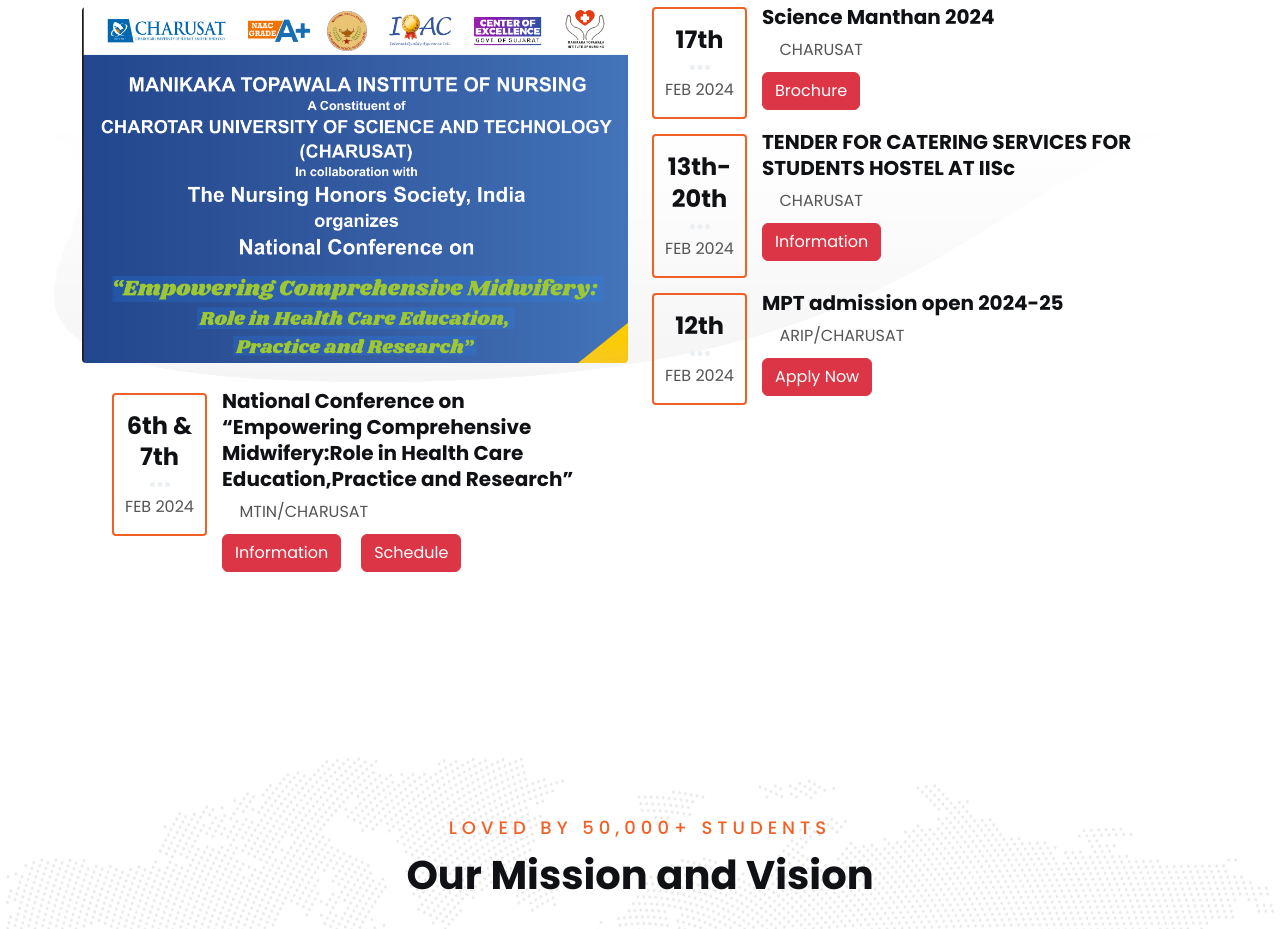
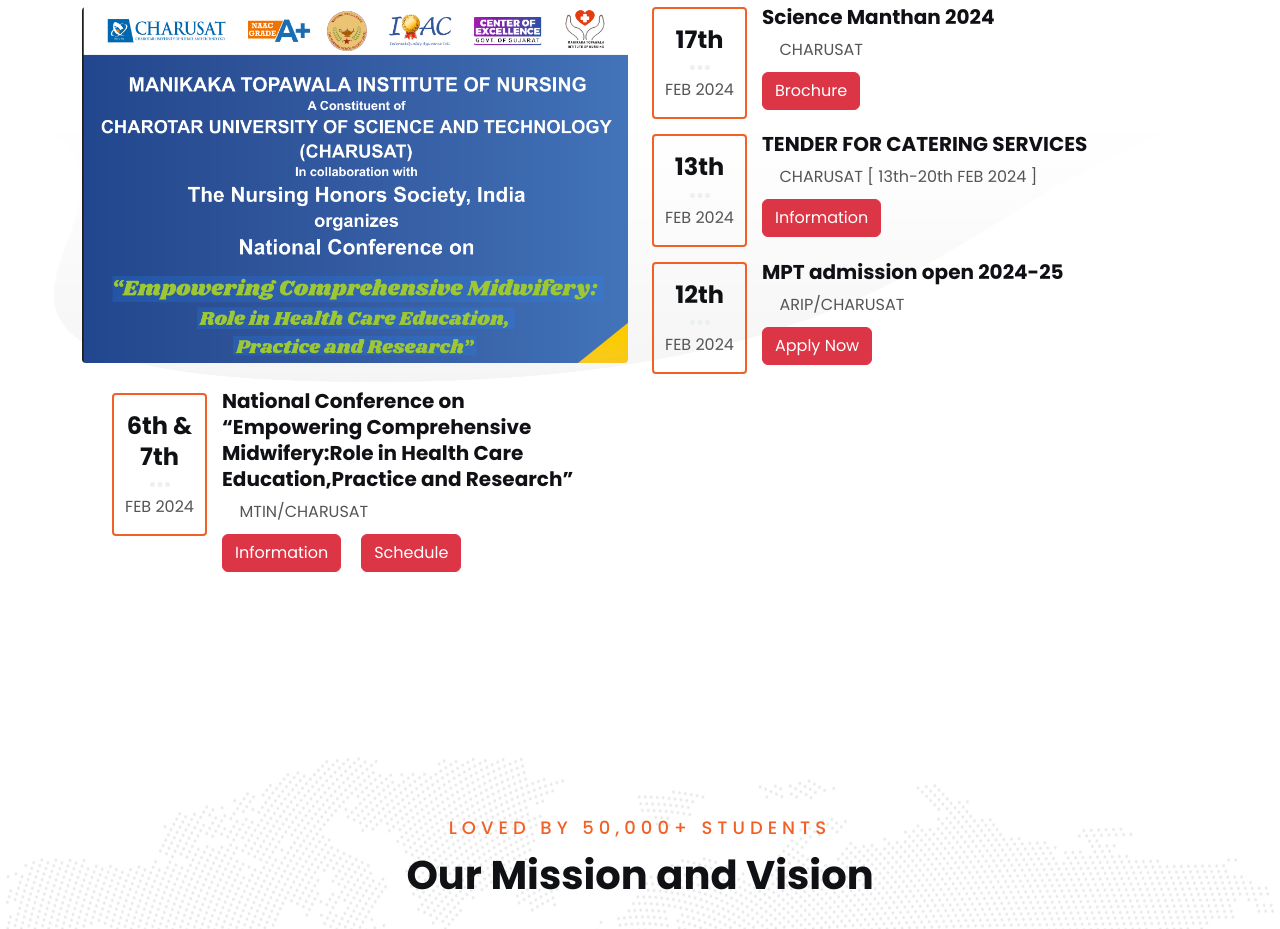
Before and after one commit to Parmesh119/CHARUSATv4, a React (Create React App) app: page / in a window 1280 px wide. Shown: the part 1560-2489 px from the top of the page. Built offline with nearby package versions, Linux system fonts and the light colour scheme; a web font is replaced by a local one.

Commit message:
events updated ravi

```diff
--- a/src/component/section/event.jsx
+++ b/src/component/section/event.jsx
@@ -8,7 +8,8 @@
 const eventListOne = [
   {
     imgUrl: "assets/images/event/event1.png",
-    imgAlt: "National Conference on “Empowering Comprehensive Midwifery:Role in Health Care Education,Practice and Research”",
+    imgAlt:
+      "National Conference on “Empowering Comprehensive Midwifery:Role in Health Care Education,Practice and Research”",
     Date: "6th & 7th",
     MonthYear: "FEB 2024",
     link: "",
@@ -20,9 +21,7 @@
   },
 ];
 
-const eventListTwo = [
-
-];
+const eventListTwo = [];
 
 const Event = () => {
   return (
@@ -53,7 +52,11 @@
                           />
                         </Link>
                       </div>
-                      <div className="event-content" data-aos="fade-right"  data-aos-duration="2800">
+                      <div
+                        className="event-content"
+                        data-aos="fade-right"
+                        data-aos-duration="2800"
+                      >
                         <div className="event-date-info">
                           <div className="edi-box">
                             <h4>{val.Date}</h4>
@@ -61,7 +64,7 @@
                           </div>
                         </div>
                         <div className="event-content-info">
-                          <a target='_blank'>
+                          <a target="_blank">
                             <h5>{val.title}</h5>
                           </a>
                           <ul className="lab-ul">
@@ -176,13 +179,10 @@
                           <h5>Science Manthan 2024</h5>
                         </a>
                         <ul className="lab-ul">
-
-
                           <li>
                             <i className="icofont-google-map"></i>
                             CHARUSAT
                           </li>
-
                         </ul>
                         <div className="link-1">
                           <Link
@@ -192,7 +192,6 @@
                           >
                             Brochure
                           </Link>
-
                         </div>
                       </div>
                     </div>
@@ -203,22 +202,19 @@
                     <div className="event-content" data-aos="fade-left">
                       <div className="event-date-info">
                         <div className="edi-box">
-                            <h4>13th-20th</h4>
+                          <h4>13th</h4>
                           <p>FEB 2024</p>
                         </div>
                       </div>
                       <div className="event-content-info">
-                          <a>
-                            <h5>TENDER FOR CATERING SERVICES FOR STUDENTS HOSTEL AT IISc</h5>
+                        <a href="#">
+                          <h5>TENDER FOR CATERING SERVICES</h5>
                         </a>
                         <ul className="lab-ul">
-
-
                           <li>
                             <i className="icofont-google-map"></i>
-                                CHARUSAT
+                            CHARUSAT [ 13th-20th FEB 2024 ]
                           </li>
-
                         </ul>
                         <div className="link-1">
                           <Link
@@ -228,7 +224,6 @@
                           >
                             Information
                           </Link>
-
                         </div>
                       </div>
                     </div>
@@ -244,27 +239,23 @@
                         </div>
                       </div>
                       <div className="event-content-info">
-                          <a>
+                        <a href="https://www.charusat.ac.in/arip/#admission">
                           <h5>MPT admission open 2024-25</h5>
                         </a>
                         <ul className="lab-ul">
-
-
                           <li>
                             <i className="icofont-google-map"></i>
                             ARIP/CHARUSAT
                           </li>
-
                         </ul>
                         <div className="link-1">
                           <Link
                             target="_blank"
-                              to="https://www.charusat.ac.in/arip/"
+                            to="https://www.charusat.ac.in/arip/#admission"
                             className="btn btn-danger text-white"
                           >
                             Apply Now
                           </Link>
-
                         </div>
                       </div>
                     </div>
```
Lines whose indentation alone changed are shown as unchanged.
